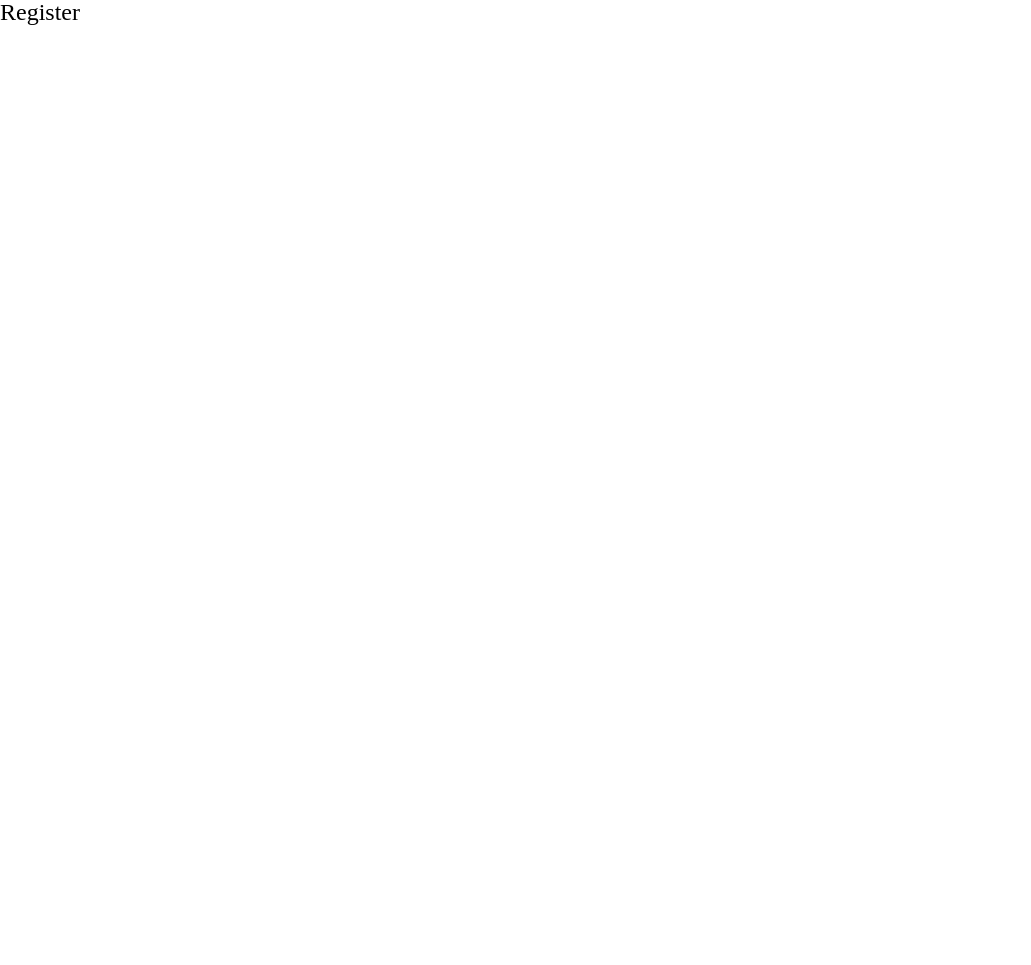
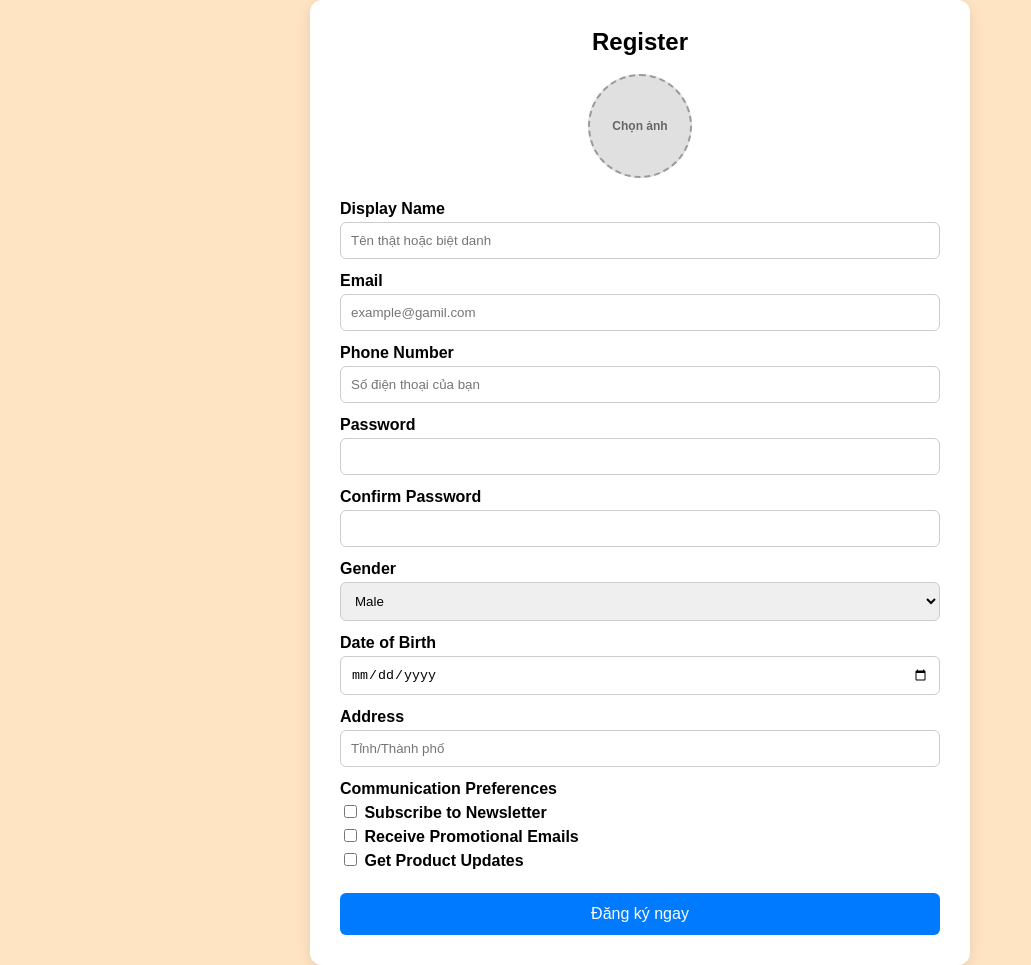
Before and after one commit to hoangphuongIT/f8-fullstack-day-5, a plain HTML site: page form.html in a window 1280 px wide. Shown: the whole page, without its empty margins (0-1031 px from the left). Before the commit the page ends 800 px from the top, so only its background shows below. Drawn offline with Linux system fonts and the light colour scheme.

Commit message:
third commit

```diff
--- a/assets/css/styles.css
+++ b/assets/css/styles.css
@@ -1,6 +1,10 @@
 /* Common */
+body {
+    font-family: Arial, Helvetica, sans-serif;
+}
 h1 {
     font-size: 1.5em;
+    font-weight: bold;
 }
 strong,
 b {
@@ -31,7 +35,6 @@ p {
 #cv-page h1 {
     font-style: normal;
     font-weight: 700;
-    font-family: Arial, Helvetica, sans-serif;
 }
 #cv-page .container {
     background-color: white;
@@ -86,3 +89,72 @@ p {
     background-color: white;
     color: #333;
 }
+
+/* =================================================== */
+/* Form */
+#form {
+    background-color: bisque;
+}
+#form label {
+    display: block;
+    font-weight: bold;
+    margin-bottom: 5px;
+}
+#form .form-container {
+    max-width: 600px;
+    margin: 0 auto;
+    background: white;
+    padding: 30px;
+    border-radius: 12px;
+    box-shadow: 0 4px 15px rgba(0, 0, 0, 0.1);
+    width: 100%;
+}
+#form .avatar {
+    text-align: center;
+    margin-top: 20px;
+    margin-bottom: 20px;
+}
+#form .avatar-input {
+    width: 100px;
+    height: 100px;
+    border-radius: 50%;
+    background: #e0e0e0;
+    display: inline-block;
+    cursor: pointer;
+    border: 2px dashed #999;
+    line-height: 100px;
+    color: #666;
+    font-size: 12px;
+    overflow: hidden;
+    text-align: center;
+}
+#form #avatar {
+    display: none;
+}
+#form .form-group {
+    margin-bottom: 14px;
+}
+#form input[type="text"],
+#form input[type="email"],
+#form input[type="tel"],
+#form input[type="password"],
+#form input[type="date"],
+#form textarea,
+#form select {
+    width: 100%;
+    padding: 10px;
+    border: 1px solid #ccc;
+    border-radius: 6px;
+    box-sizing: border-box;
+}
+#form button {
+    width: 100%;
+    padding: 12px;
+    background: #007bff;
+    color: white;
+    border: none;
+    border-radius: 6px;
+    cursor: pointer;
+    font-size: 16px;
+    margin-top: 10px;
+}
--- a/form.html
+++ b/form.html
@@ -7,7 +7,104 @@
         <link rel="stylesheet" href="./assets/css/styles.css" />
         <title>Register</title>
     </head>
-    <body>
-        <h1>Register</h1>
+    <body id="form">
+        <div class="form-container">
+            <h1 style="text-align: center">Register</h1>
+            <form class="register" action="" autocomplete="off">
+                <div class="avatar">
+                    <label for="avatar"
+                        ><div class="avatar-input">Chọn ảnh</div></label
+                    >
+                    <input type="file" name="" id="avatar" accept="image/*" />
+                </div>
+
+                <div class="form-group">
+                    <label for="display-name"> Display Name </label>
+                    <input
+                        type="text"
+                        id="display-name"
+                        spellcheck="false"
+                        placeholder="Tên thật hoặc biệt danh"
+                    />
+                </div>
+
+                <div class="form-group">
+                    <label for="email">Email</label>
+                    <input
+                        type="email"
+                        name=""
+                        id="email"
+                        spellcheck="false"
+                        placeholder="example@gamil.com"
+                    />
+                </div>
+
+                <div class="form-group">
+                    <label for="phone">Phone Number</label>
+                    <input
+                        type="tel"
+                        id="phone"
+                        name=""
+                        spellcheck="false"
+                        placeholder="Số điện thoại của bạn"
+                    />
+                </div>
+
+                <div class="form-group">
+                    <label for="password">Password</label>
+                    <input type="password" name="" id="password" />
+                </div>
+
+                <div class="form-group">
+                    <label for="confirm-password">Confirm Password</label>
+                    <input type="password" name="" id="confirm-password" />
+                </div>
+
+                <div class="form-group">
+                    <label for="gender">Gender</label>
+                    <select id="gender" name="">
+                        <option value="male">Male</option>
+                        <option value="female">Female</option>
+                        <option value="other">Other</option>
+                    </select>
+                </div>
+
+                <div class="form-group">
+                    <label for="dob">Date of Birth</label>
+                    <input type="date" id="dob" name="" />
+                </div>
+
+                <div class="form-group">
+                    <label for="address">Address</label>
+                    <input
+                        type="text"
+                        id="address"
+                        name=""
+                        spellcheck="false"
+                        placeholder="Tỉnh/Thành phố"
+                    />
+                </div>
+
+                <div class="form-group">
+                    <label>Communication Preferences</label>
+                    <div class="checkbox-group">
+                        <label>
+                            <input type="checkbox" name="" />
+                            Subscribe to Newsletter
+                        </label>
+                        <label>
+                            <input type="checkbox" name="" /> Receive
+                            Promotional Emails
+                        </label>
+                        <label>
+                            <input type="checkbox" name="" /> Get Product
+                            Updates
+                        </label>
+                    </div>
+                </div>
+
+                <button type="submit">Đăng ký ngay</button>
+            </form>
+        </div>
     </body>
 </html>
```
